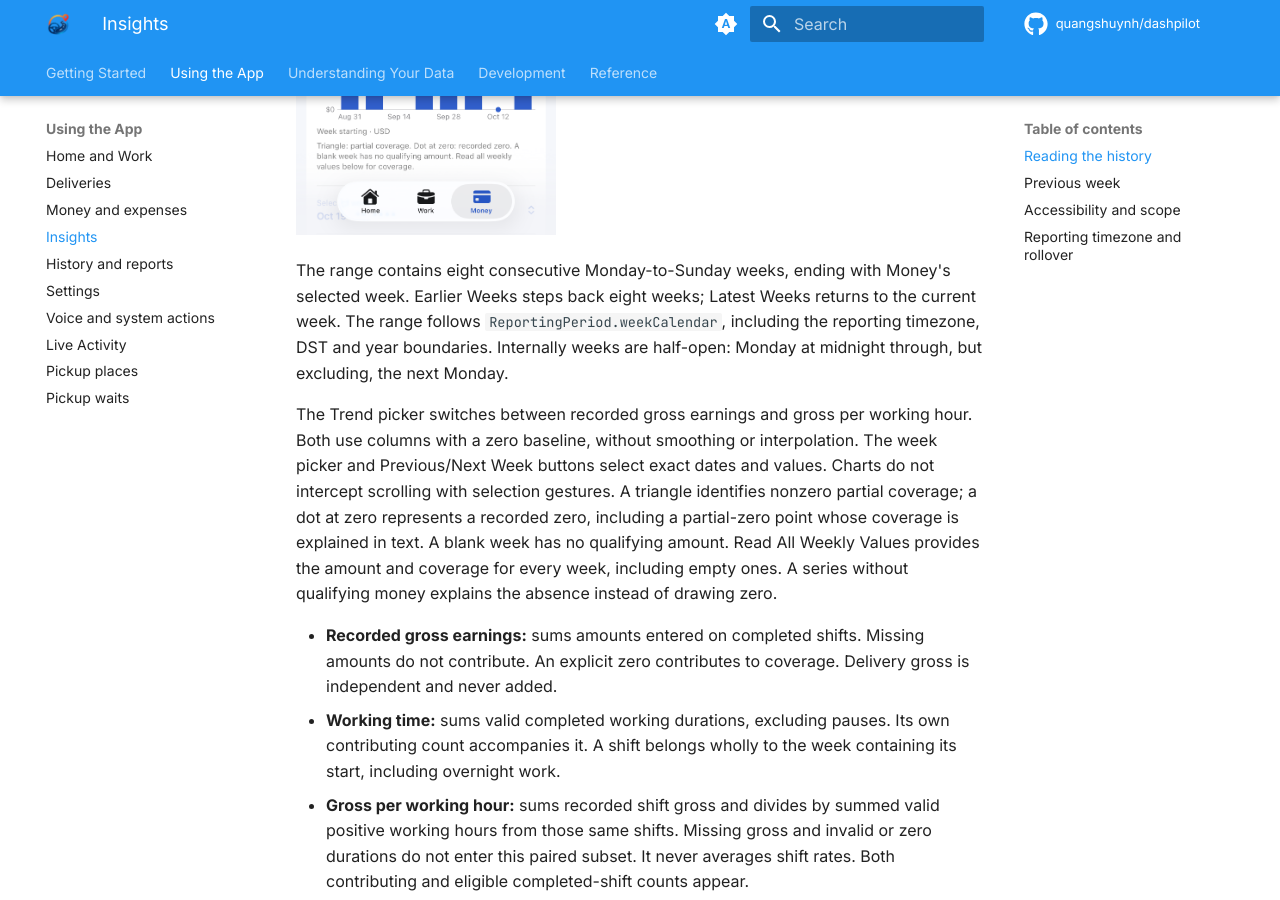
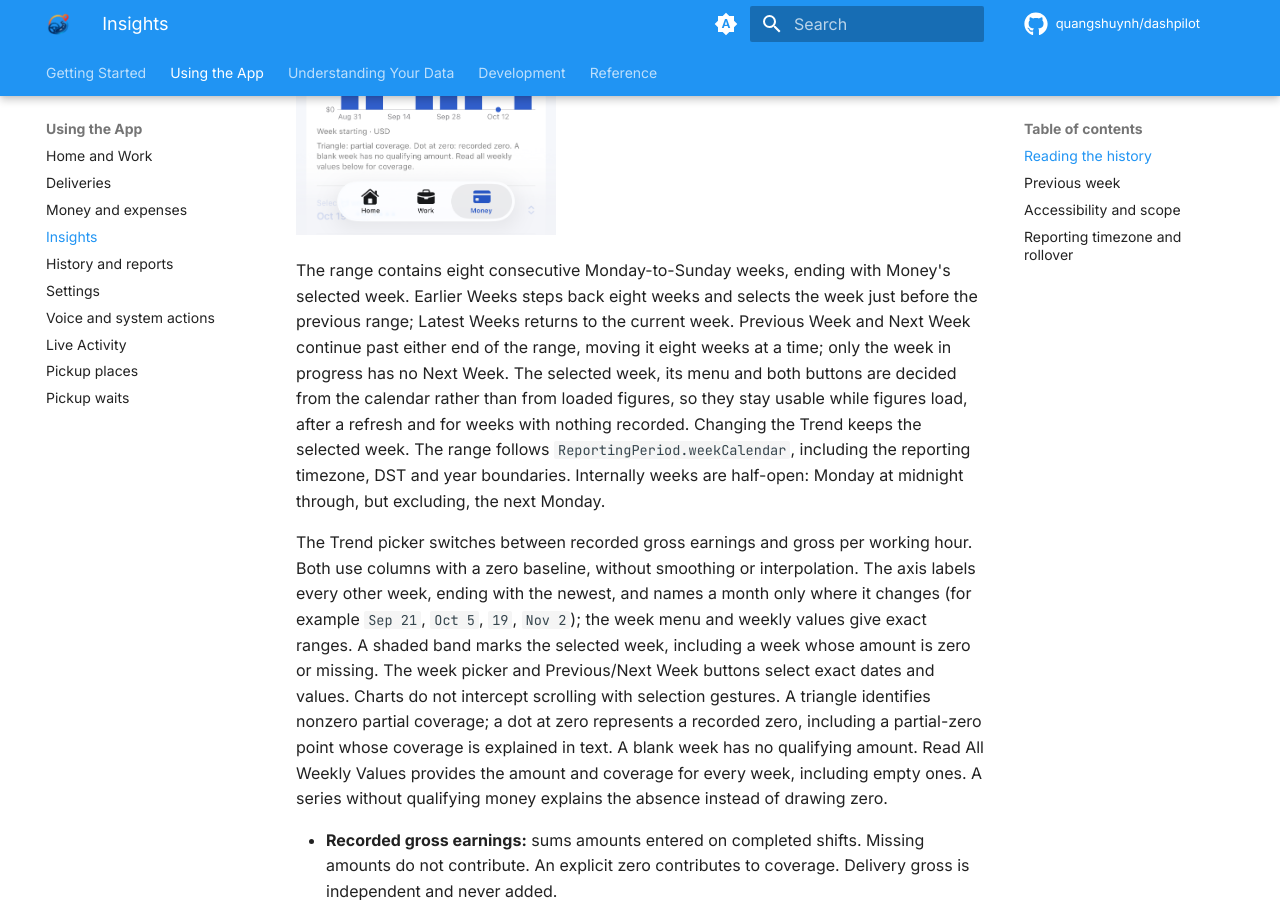
Before and after one commit to quangshuynh/dashpilot, an MkDocs documentation site: the page built from docs/product/insights.md, in a window 1280 px wide and 900 px high, scrolled down 726 px. Built offline with MkDocs 1.6.1 and Material for MkDocs 9.7.7, drawn with Linux system fonts in a browser that asks for light colours; comment, search, counter and statistics services are not loaded; some of the changed text lies outside the part shown.

Commit message:
docs: describe two-tap Live Activity end, recap and Insights navigation

```diff
--- a/docs/product/insights.md
+++ b/docs/product/insights.md
@@ -8,12 +8,20 @@
 ![Weekly earnings chart with a selected week and coverage](../images/screenshots/insights-earnings.png){ width="260" }
 
 The range contains eight consecutive Monday-to-Sunday weeks, ending with Money's selected week.
-Earlier Weeks steps back eight weeks; Latest Weeks returns to the current week. The range follows
+Earlier Weeks steps back eight weeks and selects the week just before the previous range; Latest
+Weeks returns to the current week. Previous Week and Next Week continue past either end of the
+range, moving it eight weeks at a time; only the week in progress has no Next Week. The selected
+week, its menu and both buttons are decided from the calendar rather than from loaded figures, so
+they stay usable while figures load, after a refresh and for weeks with nothing recorded. Changing
+the Trend keeps the selected week. The range follows
 `ReportingPeriod.weekCalendar`, including the reporting timezone, DST and year boundaries. Internally
 weeks are half-open: Monday at midnight through, but excluding, the next Monday.
 
 The Trend picker switches between recorded gross earnings and gross per working hour. Both use
-columns with a zero baseline, without smoothing or interpolation. The week picker and Previous/Next
+columns with a zero baseline, without smoothing or interpolation. The axis labels every other week,
+ending with the newest, and names a month only where it changes (for example `Sep 21`, `Oct 5`,
+`19`, `Nov 2`); the week menu and weekly values give exact ranges. A shaded band marks the selected
+week, including a week whose amount is zero or missing. The week picker and Previous/Next
 Week buttons select exact dates and values. Charts do not intercept scrolling with selection gestures.
 A triangle identifies nonzero partial coverage; a dot at zero represents a recorded zero, including
 a partial-zero point whose coverage is explained in text. A blank week has
@@ -71,7 +79,7 @@
 the reporting timezone can therefore change which week contains a shift's start or an expense's
 date. Records themselves are not rewritten, and an overnight shift is never split.
 
-The current range refreshes when the calendar day changes or the app becomes active. A selected
-historical range stays selected; **Latest Weeks** returns to the current week. Current-week
+The current range refreshes when the calendar day changes or the app becomes active. A chosen week
+stays selected while it remains in the range; a historical range stays selected; **Latest Weeks** returns to the current week. Current-week
 comparisons explain that the week is in progress. The domain tests cover the exact Monday boundary,
 DST, differing timezone membership, missing and partial weeks, and large Decimal amounts.
```
Also changed, not shown: docs/development/release-notes-draft.md (+5 -0 lines), docs/development/testing.md (+12 -1 lines), docs/product/live-activity.md (+18 -0 lines), docs/product/shift-workflow.md (+13 -0 lines), docs/reference/limitations.md (+7 -0 lines).
